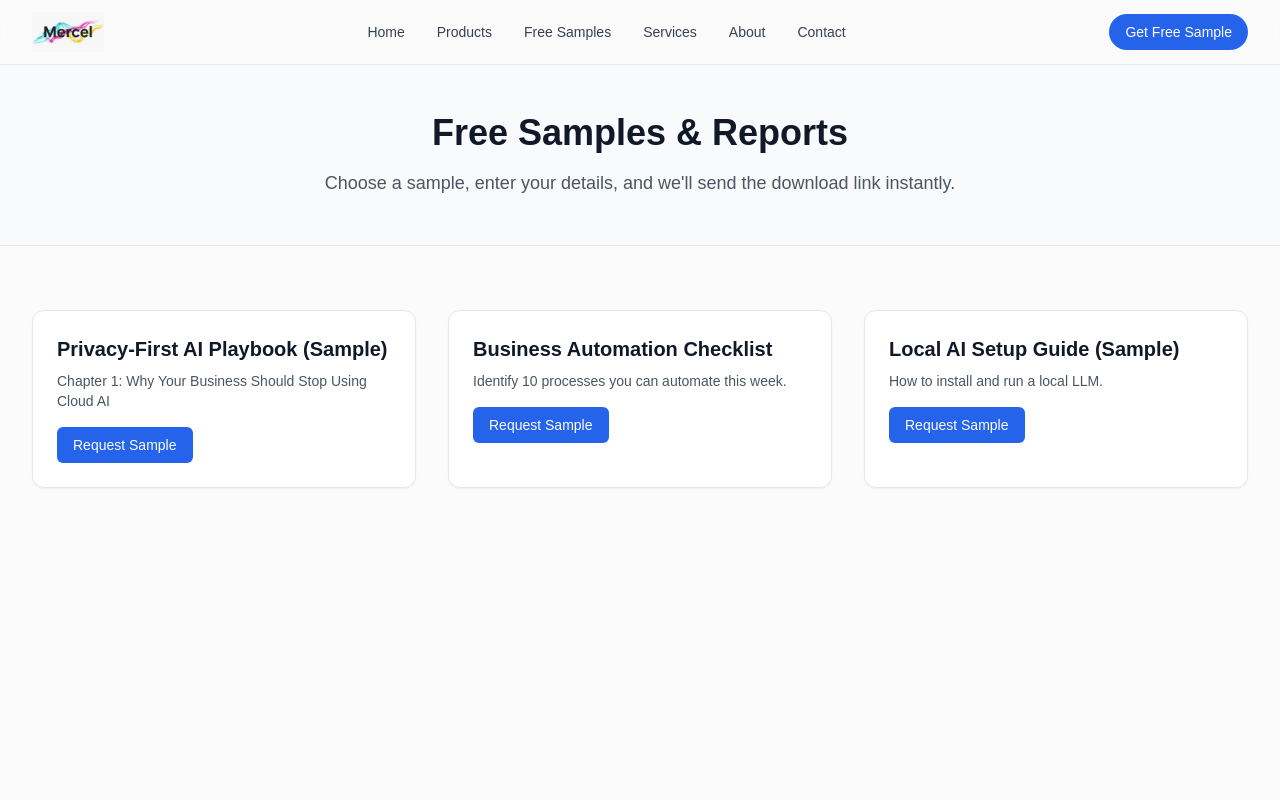
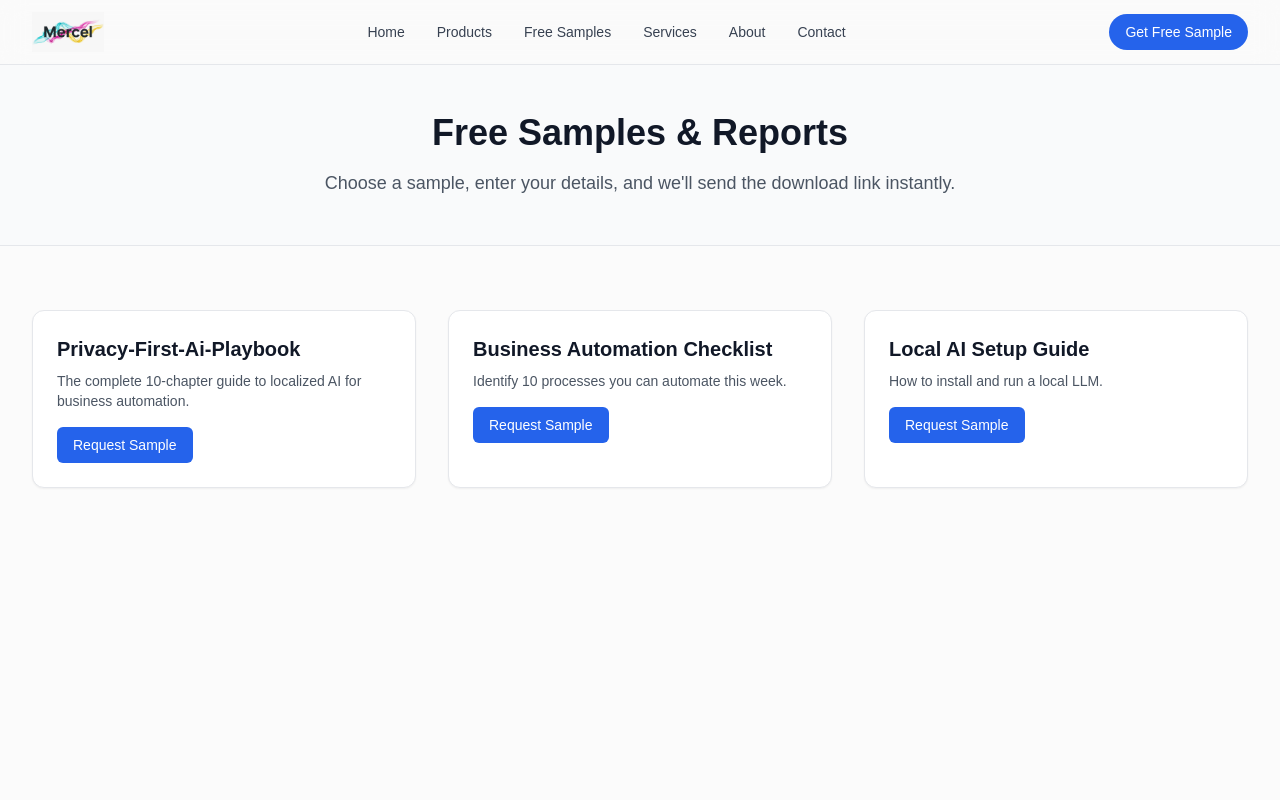
Before and after one commit to Mercel-Vercel/mercel-website, a Next.js app: page /samples in a window 1280 px wide. Shown: the top 800 px of the page. Built offline with nearby package versions, Linux system fonts and the light colour scheme.

Commit message:
Update page.tsx

```diff
--- a/app/samples/page.tsx
+++ b/app/samples/page.tsx
@@ -139,7 +139,7 @@ export default function SamplesPage() {
 }
 
 const samples: Sample[] = [
-  { title: "Privacy-First AI Playbook (Sample)", description: "Chapter 1: Why Your Business Should Stop Using Cloud AI", fileUrl: "/samples/privacy-first-ai-sample.pdf" },
+  { title: "Privacy-First-Ai-Playbook", description: "The complete 10-chapter guide to localized AI for business automation.", fileUrl: "/samples/Privacy-First-Ai-Playbook.pdf" },
   { title: "Business Automation Checklist", description: "Identify 10 processes you can automate this week.", fileUrl: "/samples/automation-checklist.pdf" },
-  { title: "Local AI Setup Guide (Sample)", description: "How to install and run a local LLM.", fileUrl: "/samples/local-ai-setup-sample.pdf" },
+  { title: "Local AI Setup Guide", description: "How to install and run a local LLM.", fileUrl: "/samples/local-ai-setup-sample.pdf" },
 ];
```
